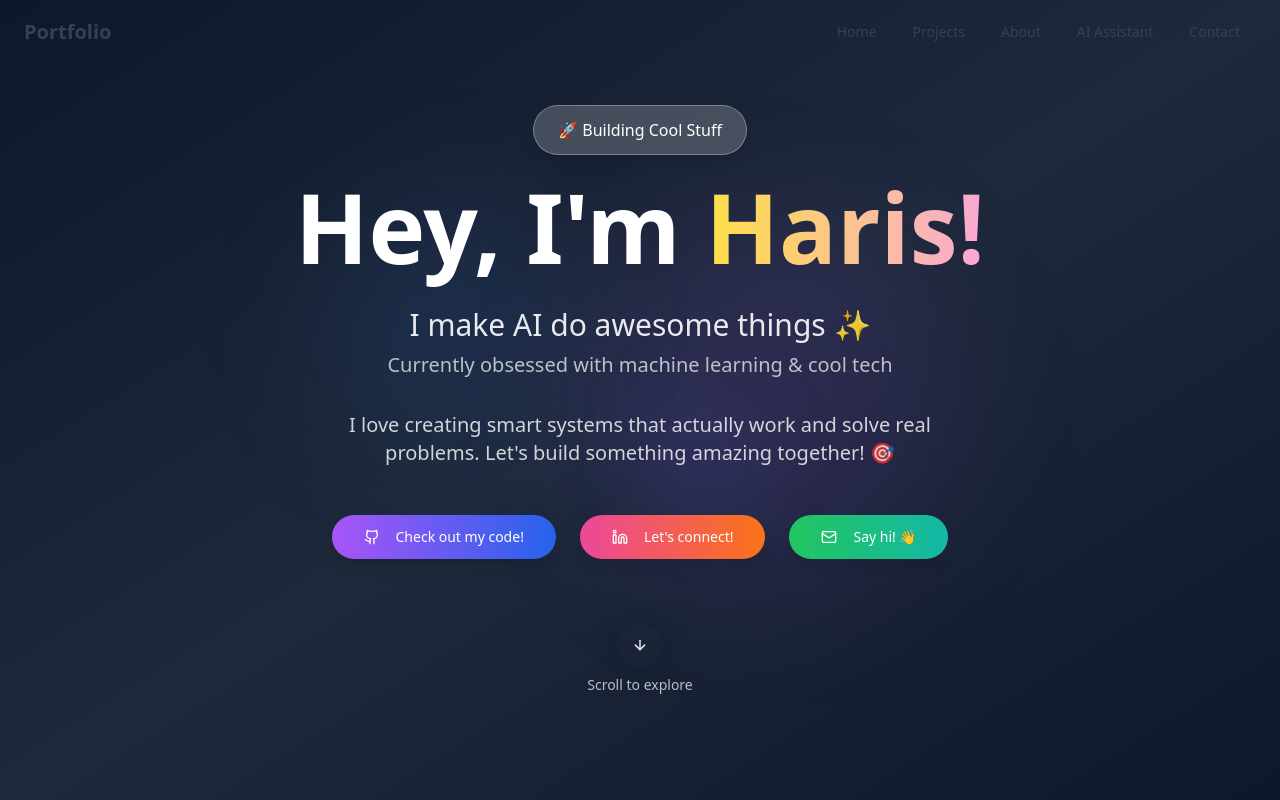
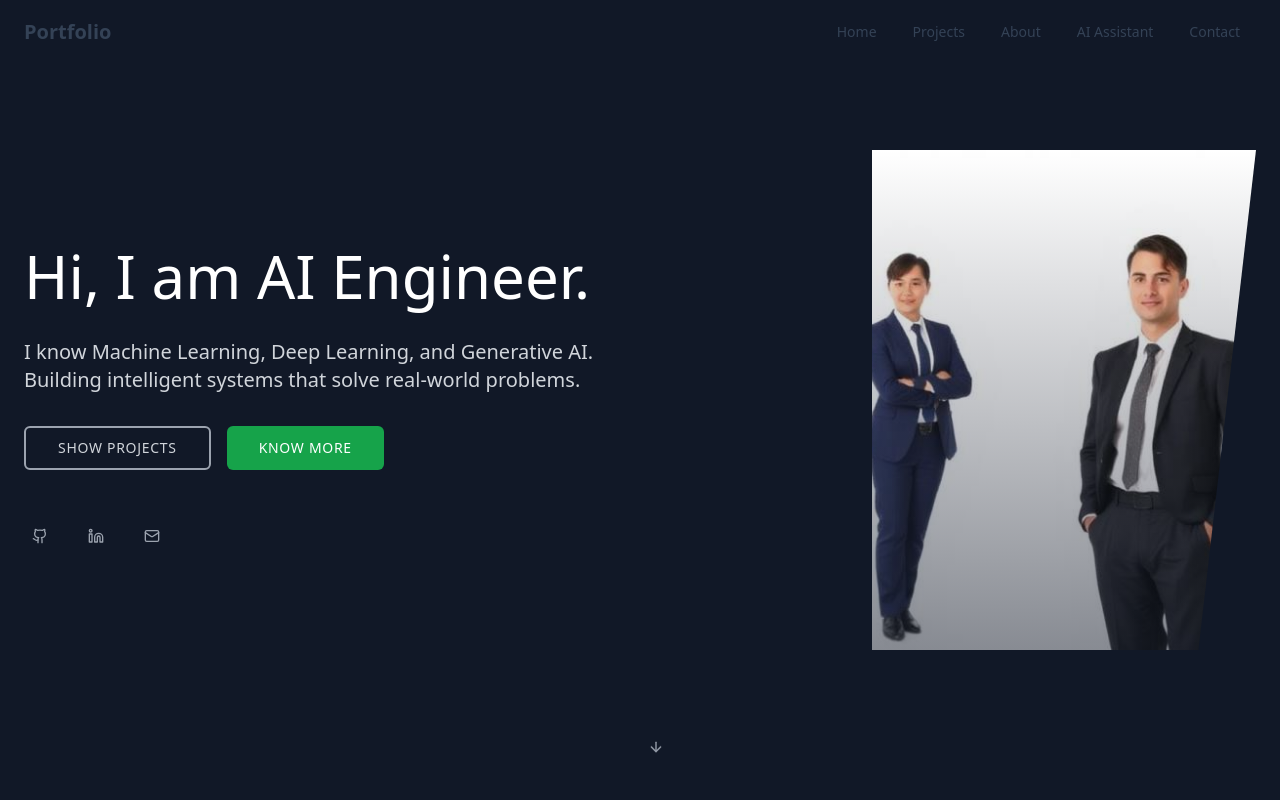
Before and after one commit to hamsharry530-dev/deep-blue-dev-folio, a React (Vite) app: page / in a window 1280 px wide. Shown: the top 800 px of the page. Built offline with nearby package versions, Linux system fonts and the light colour scheme.

Commit message:
Update homepage layout

```diff
--- a/src/components/Hero.tsx
+++ b/src/components/Hero.tsx
@@ -1,5 +1,6 @@
 import { Button } from "@/components/ui/button";
 import { ArrowDown, Github, Linkedin, Mail } from "lucide-react";
+import heroPortrait from "@/assets/hero-portrait.jpg";
 
 const Hero = () => {
   const scrollToProjects = () => {
@@ -19,85 +20,100 @@ const Hero = () => {
   };
 
   return (
-    <section className="relative min-h-screen flex items-center justify-center overflow-hidden bg-gradient-to-br from-slate-900 via-slate-800 to-slate-900">
-      {/* Subtle Background Elements */}
-      <div className="absolute inset-0 overflow-hidden">
-        <div className="absolute top-1/4 left-1/4 w-64 h-64 bg-blue-500/10 rounded-full blur-3xl animate-float"></div>
-        <div className="absolute bottom-1/4 right-1/4 w-96 h-96 bg-purple-500/10 rounded-full blur-3xl animate-float" style={{ animationDelay: '2s' }}></div>
-        <div className="absolute top-1/2 left-1/2 w-32 h-32 bg-indigo-500/10 rounded-full blur-2xl animate-float" style={{ animationDelay: '4s' }}></div>
-      </div>
+    <section className="relative min-h-screen bg-gray-900 overflow-hidden">
+      {/* Content */}
+      <div className="relative z-10 min-h-screen flex items-center">
+        <div className="max-w-7xl mx-auto px-6 w-full">
+          <div className="grid grid-cols-1 lg:grid-cols-2 gap-12 items-center">
 
-      {/* Content */}
-      <div className="relative z-10 px-6">
-        <div className="max-w-7xl mx-auto">
-          <div className="text-center max-w-4xl mx-auto">
-            {/* Text Content */}
+            {/* Left Content */}
             <div className="space-y-8">
               <div className="animate-fade-in">
-                <div className="mb-6">
-                  <span className="inline-block px-6 py-3 bg-white/20 backdrop-blur-md border border-white/30 rounded-full text-white text-base font-medium shadow-lg">
-                    🚀 Building Cool Stuff
-                  </span>
-                </div>
-                <h1 className="text-4xl md:text-6xl lg:text-7xl xl:text-8xl font-bold text-white mb-8 leading-tight">
-                  Hey, I'm <span className="bg-gradient-to-r from-yellow-300 to-pink-300 bg-clip-text text-transparent">Haris!</span>
+                <h1 className="text-4xl md:text-5xl lg:text-6xl font-light text-white mb-6 leading-tight">
+                  Hi, I am <span className="font-medium">AI Engineer.</span>
                 </h1>
               </div>
 
               <div className="animate-slide-up" style={{ animationDelay: '0.2s' }}>
-                <h2 className="text-xl md:text-2xl lg:text-3xl text-white/90 mb-8 font-normal">
-                  I make AI do awesome things ✨<br />
-                  <span className="text-lg md:text-xl text-white/70">Currently obsessed with machine learning & cool tech</span>
-                </h2>
-              </div>
-
-              <div className="animate-slide-up" style={{ animationDelay: '0.4s' }}>
-                <p className="text-lg md:text-xl text-white/80 mb-12 leading-relaxed max-w-2xl mx-auto">
-                  I love creating smart systems that actually work and solve real problems. Let's build something amazing together! 🎯
+                <p className="text-lg md:text-xl text-gray-300 mb-8 leading-relaxed">
+                  I know Machine Learning, Deep Learning, and Generative AI. Building intelligent systems that solve real-world problems.
                 </p>
               </div>
 
-              {/* Social Links */}
-              <div className="flex flex-col sm:flex-row justify-center items-center space-y-4 sm:space-y-0 sm:space-x-6 mb-12 animate-scale-in" style={{ animationDelay: '0.6s' }}>
+              {/* Buttons */}
+              <div className="flex flex-col sm:flex-row gap-4 animate-scale-in" style={{ animationDelay: '0.4s' }}>
                 <Button
-                  onClick={openGitHub}
+                  onClick={scrollToProjects}
+                  variant="outline"
                   size="lg"
-                  className="bg-gradient-to-r from-purple-500 to-blue-600 hover:from-purple-600 hover:to-blue-700 text-white border-0 transition-all duration-300 hover:scale-110 w-full sm:w-auto shadow-lg hover:shadow-xl rounded-full"
+                  className="bg-transparent border-2 border-gray-400 text-gray-300 hover:bg-gray-400 hover:text-gray-900 transition-all duration-300 px-8 py-3 text-sm font-medium uppercase tracking-wider"
                 >
-                  <Github className="w-5 h-5 mr-2" />
-                  Check out my code!
-                </Button>
-                <Button
-                  onClick={openLinkedIn}
-                  size="lg"
-                  className="bg-gradient-to-r from-pink-500 to-orange-500 hover:from-pink-600 hover:to-orange-600 text-white border-0 transition-all duration-300 hover:scale-110 w-full sm:w-auto shadow-lg hover:shadow-xl rounded-full"
-                >
-                  <Linkedin className="w-5 h-5 mr-2" />
-                  Let's connect!
+                  Show Projects
                 </Button>
                 <Button
                   onClick={scrollToContact}
                   size="lg"
-                  className="bg-gradient-to-r from-green-500 to-teal-500 hover:from-green-600 hover:to-teal-600 text-white border-0 transition-all duration-300 hover:scale-110 w-full sm:w-auto shadow-lg hover:shadow-xl rounded-full"
+                  className="bg-green-600 hover:bg-green-700 text-white border-0 transition-all duration-300 px-8 py-3 text-sm font-medium uppercase tracking-wider"
                 >
-                  <Mail className="w-5 h-5 mr-2" />
-                  Say hi! 👋
+                  Know More
                 </Button>
+              </div>
+
+              {/* Social Links */}
+              <div className="flex gap-6 pt-4 animate-scale-in" style={{ animationDelay: '0.6s' }}>
+                <Button
+                  onClick={openGitHub}
+                  variant="ghost"
+                  size="sm"
+                  className="text-gray-400 hover:text-white p-2"
+                >
+                  <Github className="w-5 h-5" />
+                </Button>
+                <Button
+                  onClick={openLinkedIn}
+                  variant="ghost"
+                  size="sm"
+                  className="text-gray-400 hover:text-white p-2"
+                >
+                  <Linkedin className="w-5 h-5" />
+                </Button>
+                <Button
+                  onClick={scrollToContact}
+                  variant="ghost"
+                  size="sm"
+                  className="text-gray-400 hover:text-white p-2"
+                >
+                  <Mail className="w-5 h-5" />
+                </Button>
+              </div>
+            </div>
+
+            {/* Right Image */}
+            <div className="flex justify-center lg:justify-end animate-fade-in" style={{ animationDelay: '0.3s' }}>
+              <div className="relative">
+                <img
+                  src={heroPortrait}
+                  alt="Haris Khan - AI Engineer"
+                  className="w-80 h-96 lg:w-96 lg:h-[500px] object-cover object-center"
+                  style={{
+                    clipPath: 'polygon(0 0, 100% 0, 85% 100%, 0 100%)'
+                  }}
+                />
+                <div className="absolute inset-0 bg-gradient-to-t from-gray-900/50 to-transparent pointer-events-none"></div>
               </div>
             </div>
           </div>
 
           {/* Scroll Indicator */}
-          <div className="text-center mt-16 animate-scale-in" style={{ animationDelay: '0.8s' }}>
+          <div className="absolute bottom-8 left-1/2 transform -translate-x-1/2 animate-bounce">
             <Button
               variant="ghost"
-              size="lg"
+              size="sm"
               onClick={scrollToProjects}
-              className="text-white hover:bg-white/10 animate-pulse-glow rounded-full p-4 transition-all duration-300"
+              className="text-gray-400 hover:text-white p-2"
             >
               <ArrowDown className="w-6 h-6" />
             </Button>
-            <p className="text-white/70 text-sm mt-2">Scroll to explore</p>
           </div>
         </div>
       </div>
```
Also changed, not shown: src/assets/hero-portrait.jpg (added).
